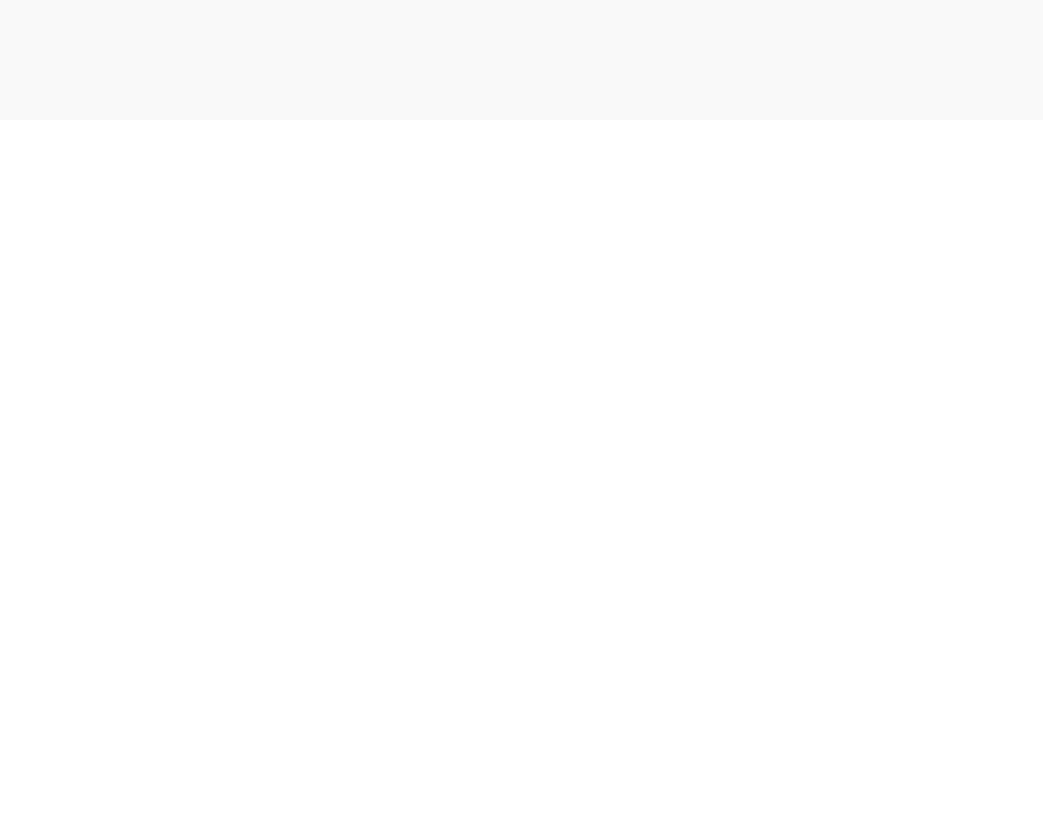
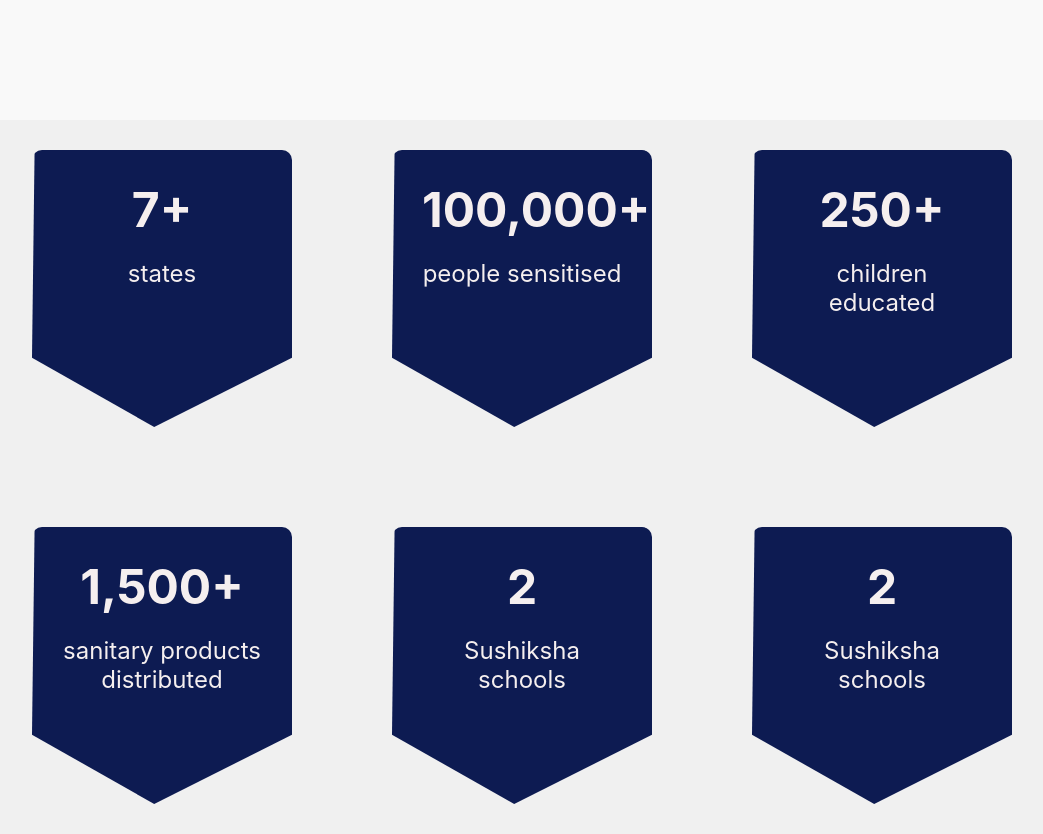
Before and after one commit to ctx-devansh/ngosarthi, a React (Create React App) app: page / in a window 1280 px wide. Shown: the part 1800-2634 px from the top of the page, without its empty margins (118-1161 px from the left). Before the commit the page ends 1920 px from the top, so only its background shows below. Built offline with nearby package versions, Linux system fonts and the light colour scheme.

Commit message:
added achievement section in homepage

```diff
--- /dev/null
+++ b/src/widgets/Achievements.css
@@ -0,0 +1,28 @@
+.achievements {
+  display: flex;
+  flex-wrap: wrap;
+  justify-content: center;
+  gap: 100px;
+  background-color: #f0f0f0;
+  padding: 30px;
+}
+
+.achievement-item {
+  background-color: #0d1b52;
+  color: rgb(245, 239, 239);
+  width: 200px;
+  text-align: center;
+  padding: 30px;
+  border-radius: 10px;
+  clip-path: polygon(1% 0, 100% 0, 100% 75%, 47% 100%, 0 75%);
+}
+
+.achievement-item h2 {
+  margin: 0;
+  font-size: 3em;
+}
+
+.achievement-item p {
+  margin: 20px 0 80px;
+  font-size: 1.5em;
+}
--- /dev/null
+++ b/src/widgets/Achievements.jsx
@@ -0,0 +1,35 @@
+import React from "react";
+import "./Achievements.css";
+
+const Achievements = () => {
+  return (
+    <div className="achievements">
+      <div className="achievement-item">
+        <h2>7+</h2>
+        <p>states</p>
+      </div>
+      <div className="achievement-item">
+        <h2>100,000+</h2>
+        <p>people sensitised</p>
+      </div>
+      <div className="achievement-item">
+        <h2>250+</h2>
+        <p>children educated</p>
+      </div>
+      <div className="achievement-item">
+        <h2>1,500+</h2>
+        <p>sanitary products distributed</p>
+      </div>
+      <div className="achievement-item">
+        <h2>2</h2>
+        <p>Sushiksha schools</p>
+      </div>
+      <div className="achievement-item">
+        <h2>2</h2>
+        <p>Sushiksha schools</p>
+      </div>
+    </div>
+  );
+};
+
+export default Achievements;
--- a/src/widgets/Home.js
+++ b/src/widgets/Home.js
@@ -1,17 +1,19 @@
-import NavBar from './NavBar';
-import Impact from './Impact';
-import OurMission from './OurMission';
-import OurCompass from './OurCompass';
-import { Box } from '@mui/material';
+import NavBar from "./NavBar";
+import Impact from "./Impact";
+import OurMission from "./OurMission";
+import OurCompass from "./OurCompass";
+import { Box } from "@mui/material";
+import Achievements from "./Achievements";
 
-function Home(){
-    return(
-        <Box className='homeContainer'>
-            <Box className='navBackgroundCombo' sx={{ position: "relative" }}>
+function Home() {
+  return (
+    <Box className="homeContainer">
+      <Box className="navBackgroundCombo" sx={{ position: "relative" }}>
         <NavBar />
         <Impact />
         <OurMission />
         <OurCompass />
+        <Achievements />
       </Box>
     </Box>
   );
```
Lines whose indentation alone changed are shown as unchanged.
